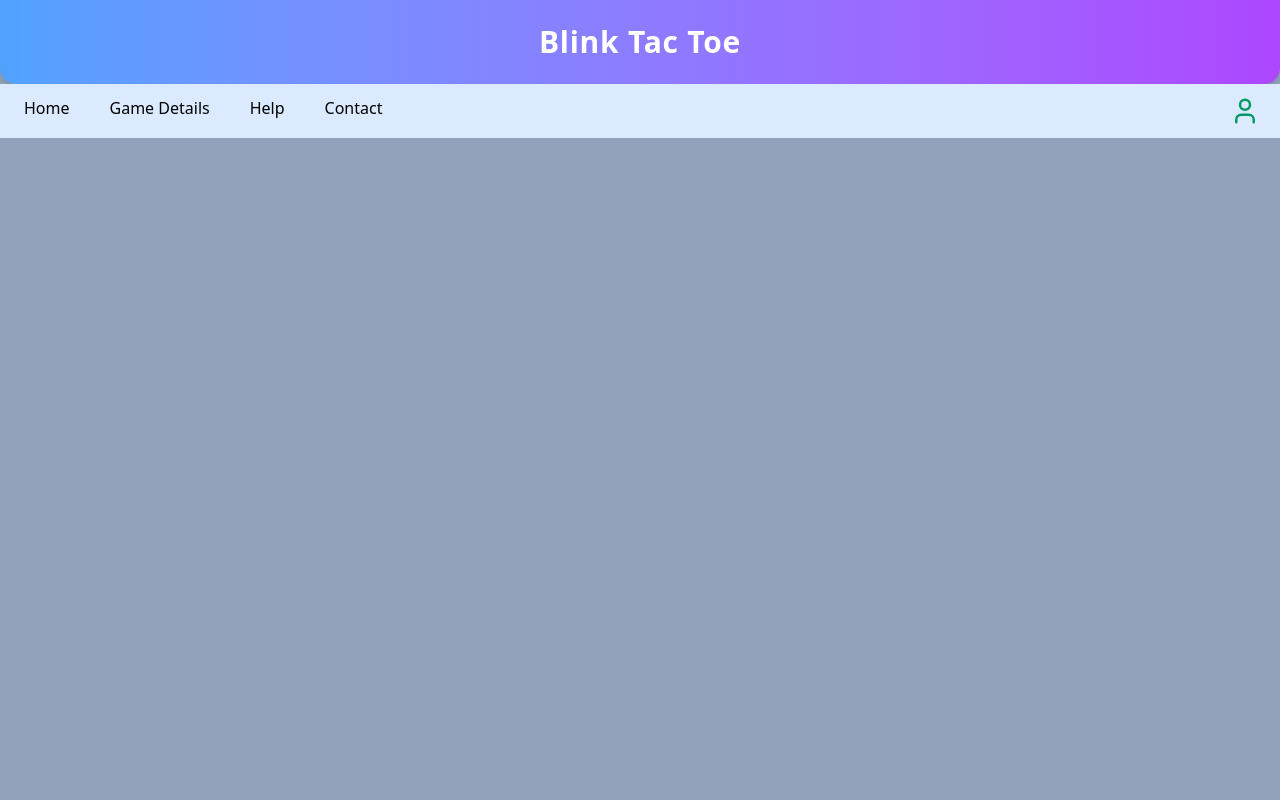
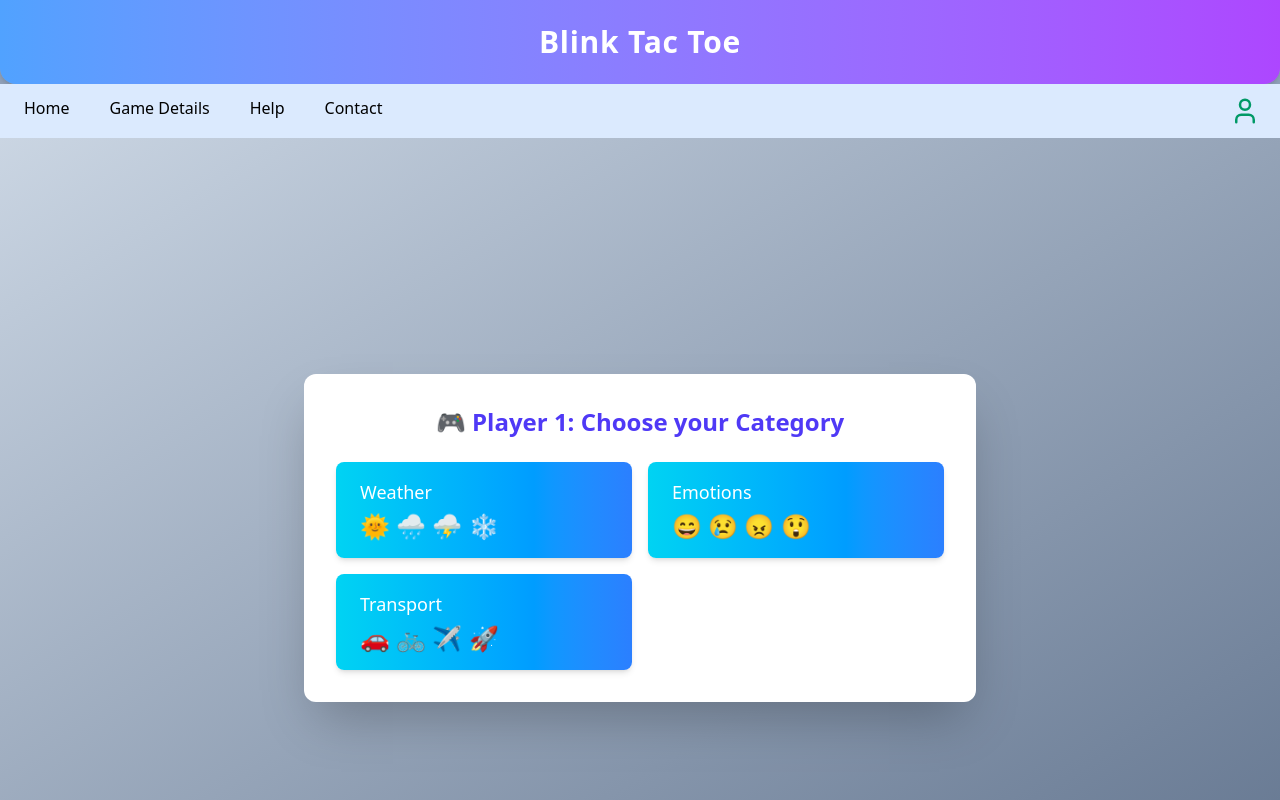
Before and after one commit to sudha2601/Blink-Tac-Toe, a React (Vite) app in the folder Frontend/Blink-Tac-Toe-project/: page /select-category in a window 1280 px wide. Built offline with nearby package versions, Linux system fonts and the light colour scheme.

Commit message:
second commit

```diff
--- a/Frontend/Blink-Tac-Toe-project/package.json
+++ b/Frontend/Blink-Tac-Toe-project/package.json
@@ -14,6 +14,7 @@
     "lucide-react": "^0.511.0",
     "react": "^19.1.0",
     "react-dom": "^19.1.0",
+    "react-router-dom": "^7.6.0",
     "tailwindcss": "^4.1.7"
   },
   "devDependencies": {
--- a/Frontend/Blink-Tac-Toe-project/src/App.jsx
+++ b/Frontend/Blink-Tac-Toe-project/src/App.jsx
@@ -1,20 +1,27 @@
-import { useState } from 'react'
-import reactLogo from './assets/react.svg'
-import viteLogo from '/vite.svg'
-import './App.css'
-import Navbar from './Components/Navbar'
-import Header from './Components/Header'
+import { BrowserRouter as Router, Routes, Route } from 'react-router-dom';
+import Header from './Components/Header';
+import Navbar from './Components/Navbar';
+import CategorySelect from './Components/CategorySelect';
+import Grid from './Components/grid';
+import Play from './Components/Play';
 
 function App() {
+  return (
+    <Router>
+      <div className='h-screen bg-slate-400 overflow-y-auto'>
+        <div className='sticky top-0 z-50 bg-slate-400'>
+          <Header />
+          <Navbar />
+        </div>
 
-  return (
-    <>
-    <div className='h-screen bg-slate-400'>
-      <Header/>
-      <Navbar/>
-    </div>
-    </>
-  )
+        <Routes>
+          <Route path="/" element={<Play/>} />
+          <Route path="/select-category" element={<CategorySelect/>} />
+          <Route path="/play" element={<Grid/>} />
+        </Routes>
+      </div>
+    </Router>
+  );
 }
 
-export default App
+export default App;
--- /dev/null
+++ b/Frontend/Blink-Tac-Toe-project/src/Components/CategorySelect.jsx
@@ -0,0 +1,48 @@
+import React, { useState } from 'react'
+import emojiCategories from '../storage/categories';
+import { useNavigate } from 'react-router-dom';
+
+const CategorySelect = () => {
+    let [playerturn, setplayerturn] = useState(1);
+    let [categories1, setcategories1] = useState("");
+    let [categories2, setcategories2] = useState("");
+    let [selected, setselected] = useState("");
+    const navigate = useNavigate();
+
+    const turn = (category) => {
+        if (playerturn === 1) {
+            setplayerturn(2);
+            setselected(category);
+            setcategories1(category);
+        } else {
+            setcategories2(category);
+            navigate('/grid', { state: { categories1: categories1, categories2: category } });
+        }
+    };
+
+    return (
+        <div className="min-h-screen flex items-center justify-center bg-gradient-to-br from-slate-300 to-slate-500">
+            <div className="bg-white p-8 rounded-xl shadow-2xl max-w-2xl w-full">
+                <p className="text-2xl font-bold text-center text-indigo-600 mb-6">
+                    {playerturn === 1 ? '🎮 Player 1: Choose your Category' : '🎮 Player 2: Choose your Category'}
+                </p>
+                <div className="grid grid-cols-1 sm:grid-cols-2 gap-4">
+                    {Object.entries(emojiCategories).map(([category, emojis]) => (
+                        (playerturn === 1 || category !== selected) && (
+                            <button
+                                key={category}
+                                onClick={() => turn(category)}
+                                className="bg-gradient-to-r from-cyan-400 to-blue-500 hover:from-cyan-500 hover:to-blue-600 text-white font-semibold py-4 px-6 rounded-lg shadow-md transition transform hover:scale-105 active:scale-95 text-left"
+                            >
+                                <div className="text-lg font-medium mb-1">{category}</div>
+                                <div className="text-2xl">{emojis.join(' ')}</div>
+                            </button>
+                        )
+                    ))}
+                </div>
+            </div>
+        </div>
+    );
+};
+
+export default CategorySelect;
--- /dev/null
+++ b/Frontend/Blink-Tac-Toe-project/src/Components/Grid.jsx
@@ -0,0 +1,11 @@
+import React from 'react';
+
+const Grid = () => {
+  return (
+    <div className="h-screen flex items-center justify-center bg-slate-400">
+      <p className="text-center">grid</p>
+    </div>
+  );
+};
+
+export default Grid;
--- a/Frontend/Blink-Tac-Toe-project/src/Components/Modal.jsx
+++ b/Frontend/Blink-Tac-Toe-project/src/Components/Modal.jsx
@@ -1,8 +1,17 @@
 import React from 'react';
 
 const Modal = ({ onClose }) => {
+  const handleBackdropClick = (e) => {
+    if (e.target === e.currentTarget) {
+      onClose(); // Only close if the backdrop itself is clicked
+    }
+  };
+
   return (
-    <div className='fixed inset-0 flex items-center justify-center bg-black bg-opacity-50 z-50'>
+    <div
+      className='fixed inset-0 flex items-center justify-center bg-black bg-opacity-50 z-50'
+      onClick={handleBackdropClick}
+    >
       <div className='bg-white p-6 rounded-xl shadow-lg w-[95%] max-w-2xl relative max-h-[90vh] overflow-y-auto'>
         <button
           className='absolute top-3 right-3 text-gray-500 hover:text-red-600 text-xl cursor-pointer'
--- /dev/null
+++ b/Frontend/Blink-Tac-Toe-project/src/Components/Play.jsx
@@ -0,0 +1,22 @@
+import React from 'react';
+import { useNavigate } from 'react-router-dom';
+
+const Play = () => {
+    const navigate=useNavigate();
+    const change=()=>{
+        navigate('/select-category');
+
+    }
+  return (
+    <div className="flex items-center justify-center h-screen bg-gradient-to-tr from-blue-200 to-purple-300">
+      <button
+        onClick={change}
+        className="px-10 py-4 bg-gradient-to-r from-green-400 to-blue-500 text-white text-2xl font-bold rounded-full shadow-lg hover:from-green-500 hover:to-blue-600 transition-all duration-300 transform hover:scale-105 active:scale-95 cursor-pointer"
+      >
+        ▶️ Play
+      </button>
+    </div>
+  );
+};
+
+export default Play;
--- /dev/null
+++ b/Frontend/Blink-Tac-Toe-project/src/storage/categories.js
@@ -0,0 +1,9 @@
+// src/emojiCategories.js
+
+const emojiCategories = {
+  Weather: ['🌞', '🌧️', '⛈️', '❄️'],
+  Emotions: ['😄', '😢', '😠', '😲'],
+  Transport: ['🚗', '🚲', '✈️', '🚀'],
+};
+
+export default emojiCategories;
```
Also changed, not shown: 1 other file (tests, documents, lock files or other folders).
